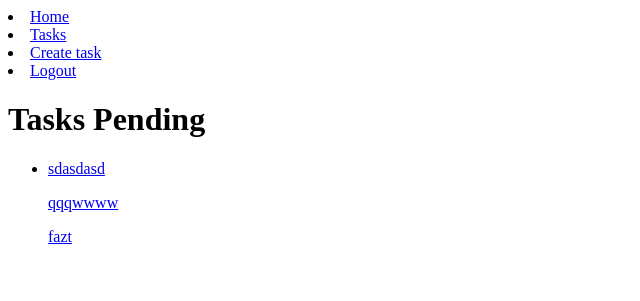
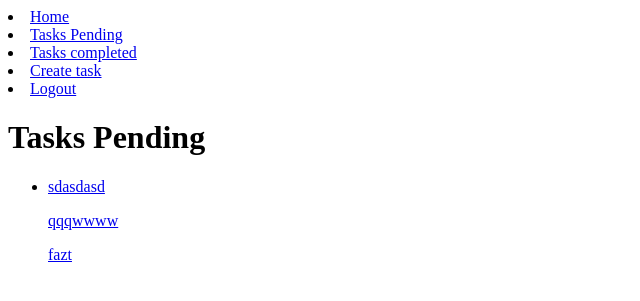
Before and after one commit to SebaParraa/practica, a Django app: page /tasks/ in a window 1280 px wide. Shown: the top 301 px of the page, without its empty margins (0-640 px from the left). Run offline with Django 5.2, Linux system fonts and the light colour scheme; a user stored in the database is signed in; data comes from the database, SQL or seed files in the repository.

Commit message:
Lista task done

```diff
--- a/tasks/templates/base.html
+++ b/tasks/templates/base.html
@@ -15,7 +15,10 @@
 
             {% if user.is_authenticated %}
             <li>
-                <a href="/tasks/">Tasks</a>
+                <a href="{% url 'tasks' %}">Tasks Pending</a>
+            </li>
+            <li>
+                <a href="{% url 'tasks_completed' %}">Tasks completed</a>
             </li>
             <li>
                 <a href="/tasks/create/">Create task</a>
--- a/tasks/templates/tasks.html
+++ b/tasks/templates/tasks.html
@@ -15,6 +15,7 @@
 
             <p>{{task.description}}</p>
             <p>{{task.user.username}}</p>
+            <p>{{task.datecompleted|date:'M j Y:i'}}</p>
         </a>
 
     </li>
```
